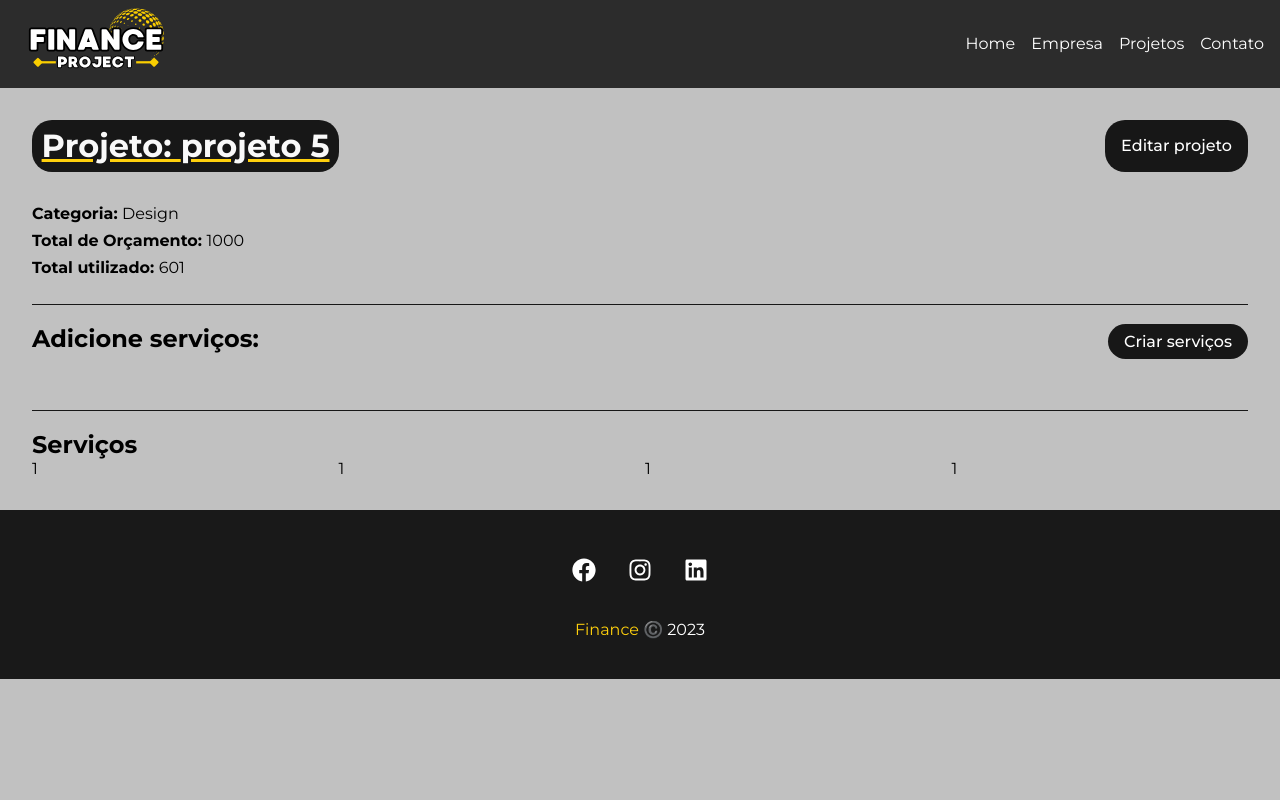
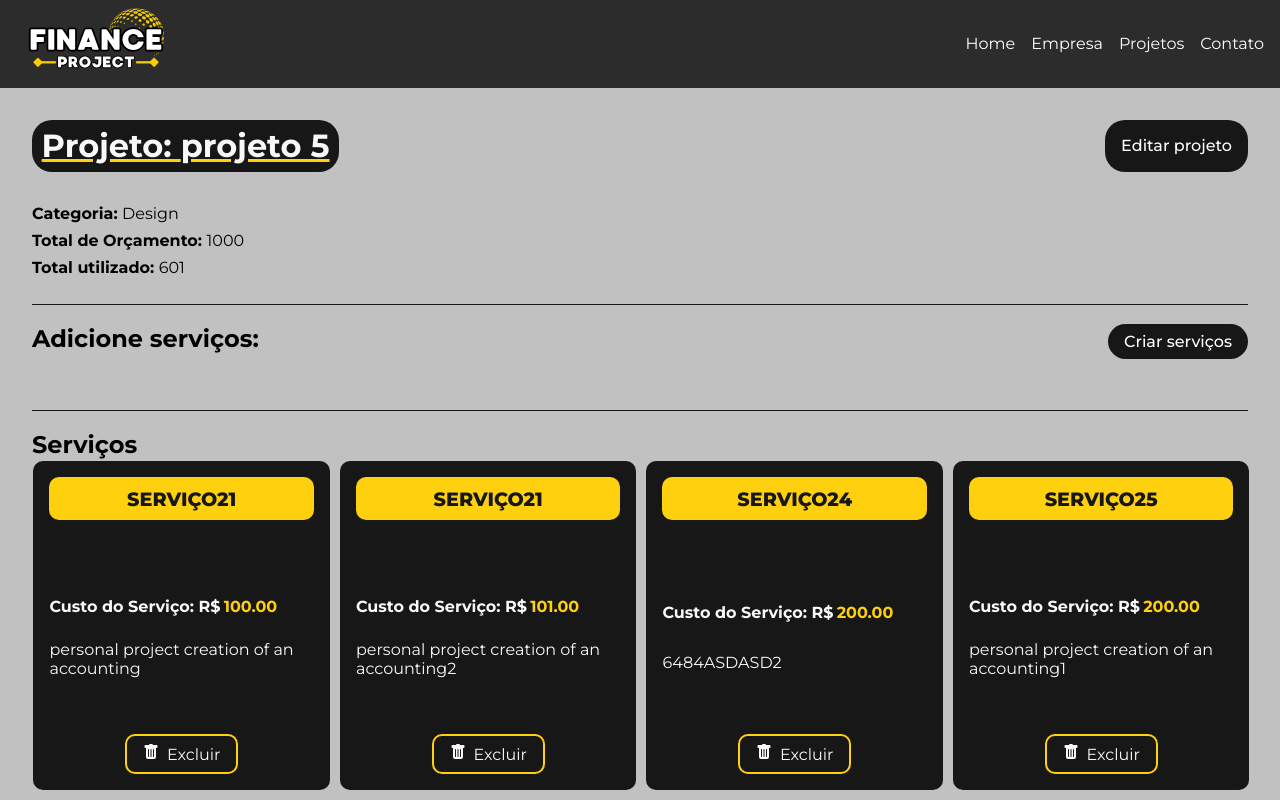
Before and after one commit to GSBarros17/pagina-react, a React (Create React App) app: page /Project/1 in a window 1280 px wide. Shown: the top 800 px of the page. Built offline with nearby package versions, Linux system fonts and the light colour scheme; data requests are answered from the project's data file; the HTML template or start-up script is replaced by a standard one.

Commit message:
add componente ServiceCard e mostrando-o na pg

```diff
--- a/db.json
+++ b/db.json
@@ -35,6 +35,30 @@
         }
       ],
       "id": 1
+    },
+    {
+      "Name_project": "projeto 5s",
+      "Value_project": "789654",
+      "category": {
+        "id": "2",
+        "name": "Desenvolvimento"
+      },
+      "cost": 4234,
+      "service": [
+        {
+          "Name_service": "serviço2",
+          "cost": "1234",
+          "Description": "ooakdaks",
+          "id": "158f7e07-e06a-4acb-8a66-f2715c7dd34f"
+        },
+        {
+          "Name_service": "Contratação de desenvolvedor junior",
+          "cost": "3000",
+          "Description": "Contratação do desenvolver Guilherme, Rg 2980267, para integrar a equipe do projeto no front-end",
+          "id": "3288e30d-c114-4474-8567-ee7abc1c7e7e"
+        }
+      ],
+      "id": 2
     }
   ],
   "categories": [
--- a/src/components/pages/Project.js
+++ b/src/components/pages/Project.js
@@ -6,17 +6,18 @@ import Loading from "../layout/Loading"
 import ProjectForm from "../project/ProjectForm"
 import Message from "../layout/Message"
 import CardsArea from "../layout/CardsArea"
+import ServiceCard from "../service/ServiceCard"
 import ServiceForm from "../service/ServiceForm"
 
 export default function Project(){
 
     const {id} = useParams()
-    const [project, setProject] = useState()
+    const [project, setProject] = useState([])
+    const [service, setService] = useState([])
     const [showProjectForm, setShowProjectForm] = useState(false)
     const [showServiceForm, setShowServiceForm] = useState(false)
     const [message, setMessage] = useState()
     const [type, setType] = useState()
-
 
 
     useEffect(()=> {
@@ -30,6 +31,7 @@ export default function Project(){
             .then((resp) => resp.json())
             .then((data) => {
                 setProject(data)
+                setService(data.service)
             })
             .catch((err) => console.log(err))
         }, 1000)
@@ -103,7 +105,20 @@ export default function Project(){
                 setType("success")
             })
             .catch((err) => console.log(err))
+    }
 
+    function removeCard(id){
+        fetch(`http://localhost:5000/service/${id}`, {
+            method:'DELETE',
+            headers: {
+                'Content-type': 'application/json',
+            }
+        })
+        .then((resp) => resp.json())
+        .then(() => {
+            setService(service.filter((service) => service.id !== id))
+        })
+        .catch((err) => console.log(err))
     }
 
 
@@ -158,10 +173,19 @@ export default function Project(){
                 </div>
                 <h2>Serviços</h2>
                 <CardsArea>
-                    <div>1</div>
-                    <div>1</div>
-                    <div>1</div>
-                    <div>1</div>
+                    {service.length > 0 &&
+                        service.map((service) =>
+                        <ServiceCard
+                            id={service.id}
+                            name={service.Name_service}
+                            cost={service.cost}
+                            description={service.Description}
+                            key={service.id}
+                            handleRemove={removeCard}
+                        />
+                    )}
+                    {service.length === 0 && <p>Não há serviços cadastrados</p>
+                    }
                 </CardsArea>
             </div>
             : (<Loading />)}
--- /dev/null
+++ b/src/components/service/ServiceCard.js
@@ -0,0 +1,30 @@
+import Numeral from "../layout/Numeral"
+import { BsFillTrashFill } from "react-icons/bs"
+import styles from "../project/Cards.module.css"
+
+
+
+export default function ServiceCard({id, name, cost, handleRemove, description}){
+
+    const remove = (e) => {
+        e.preventDefault()
+        handleRemove(id)
+      }
+
+    return(
+        <div className={styles.projectCard}>
+          <div className={styles.tittleCard}>
+            <h4>{name}</h4>
+          </div>
+          <p>
+            <span>Custo do Serviço: R$</span><Numeral format="0,000.00">{cost}</Numeral>
+          </p>
+          <p>{description}</p>
+          <div className={styles.cardActions}>
+            <button onClick={remove}>
+                <BsFillTrashFill/>Excluir
+            </button>
+          </div>
+        </div>
+    )
+}
```
